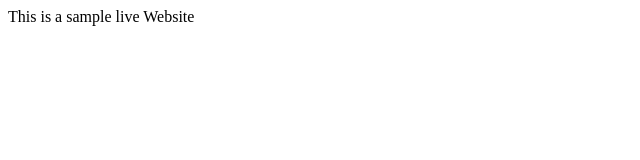
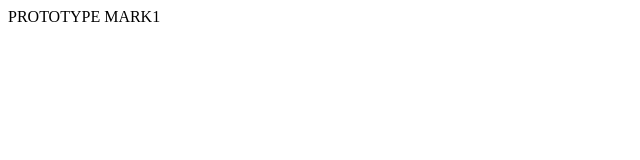
Before and after one commit to judelagdao/judelagdao.github.io, a plain HTML site: page index.html in a window 1280 px wide. Shown: the full height of the page, 0-640 px from the left. Drawn offline with Linux system fonts and the light colour scheme.

Commit message:
Update index.html

```diff
--- a/index.html
+++ b/index.html
@@ -1,9 +1,9 @@
 <!DOCTYPE html>
 <html>
 <head>
-	<title></title>
+	<title>WALA LANG HAHA !</title>
 </head>
 <body>
-This is a sample live Website
+PROTOTYPE MARK1
 </body>
 </html>
```
